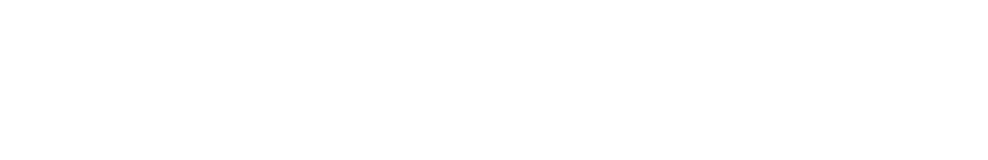
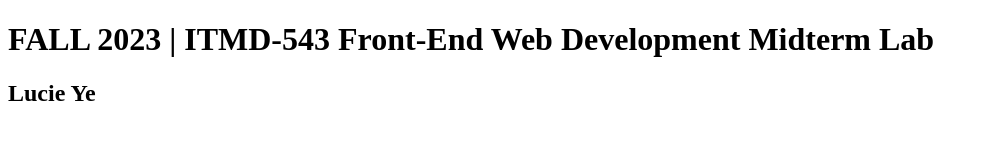
Before and after one commit to yelucie/ITMD543-Midterm, a plain HTML site: page index.html in a window 1280 px wide. Shown: the whole page, without its empty margins (0-988 px from the left). Drawn offline with Linux system fonts and the light colour scheme.

Commit message:
INIT: page title

```diff
--- a/index.html
+++ b/index.html
@@ -3,9 +3,10 @@
 <head>
     <meta charset="UTF-8">
     <meta name="viewport" content="width=device-width, initial-scale=1.0">
-    <title>Document</title>
+    <title>ITMD-543 Midterm Lab</title>
 </head>
 <body>
-
+    <h1>FALL 2023 | ITMD-543 Front-End Web Development Midterm Lab</h1>
+    <h2>Lucie Ye</h2>
 </body>
 </html>
```
